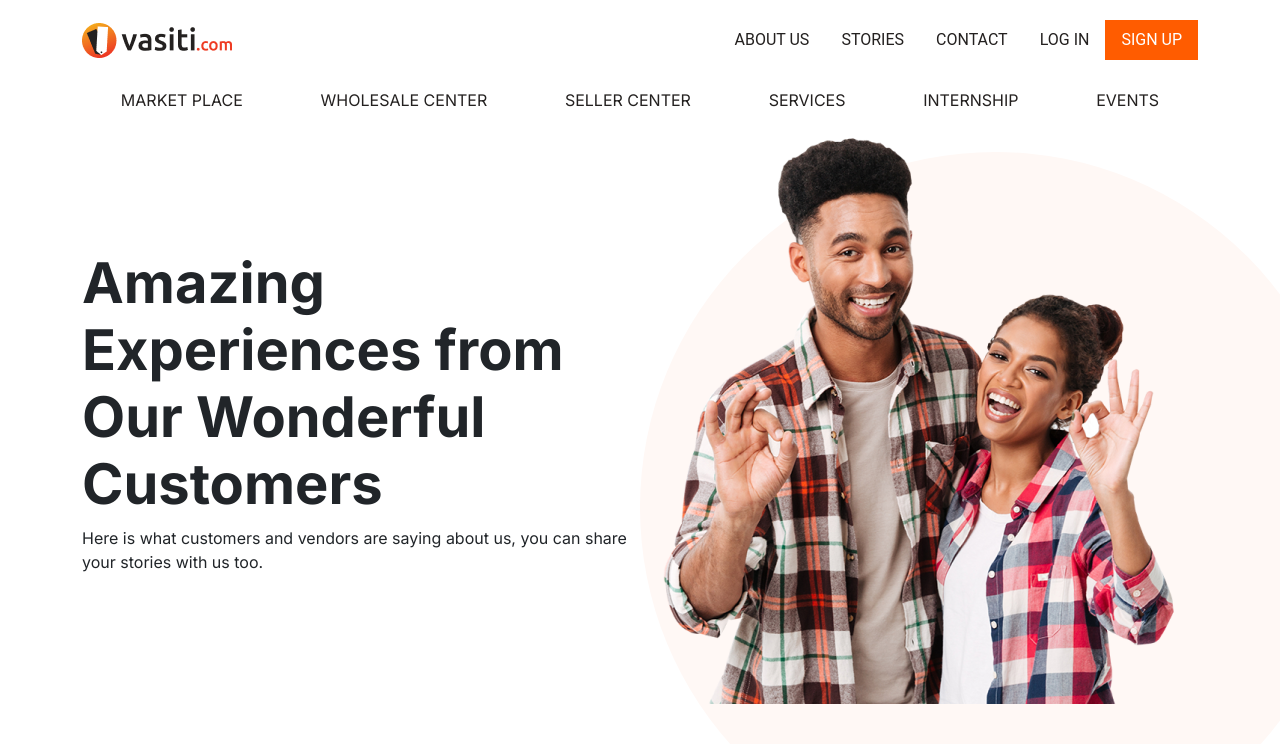
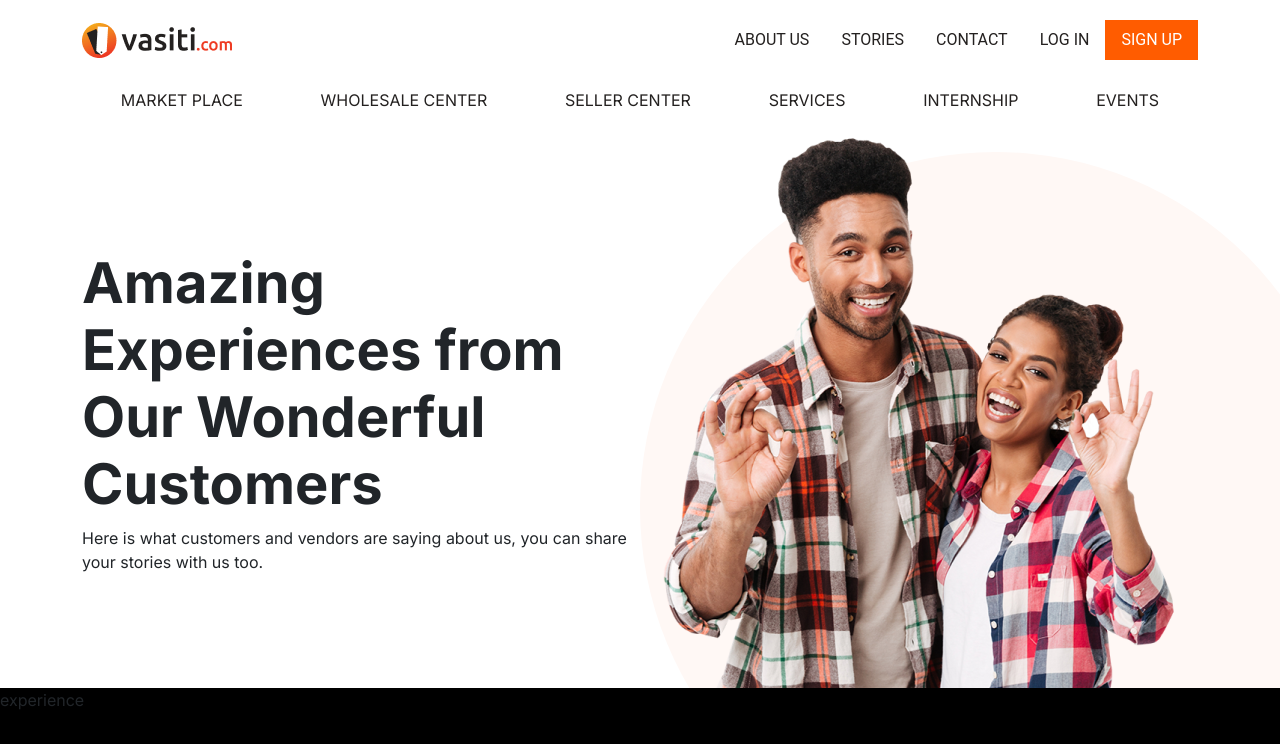
Before and after one commit to nzejoe/vasiti-testimonal-test, a React (Create React App) app: page / in a window 1280 px wide. Shown: the top 744 px of the page. Built offline with nearby package versions, Linux system fonts and the light colour scheme.

Commit message:
Experence section container created

```diff
--- a/src/App.js
+++ b/src/App.js
@@ -1,4 +1,4 @@
-import { CustomNavbar, CustomLinks, Header } from "./components";
+import { CustomNavbar, CustomLinks, Header, Experience } from "./components";
 
 import "./App.scss";
 
@@ -6,10 +6,11 @@ function App() {
   return (
     <div className="App">
       <CustomNavbar />
-      <div className="main-content">
+      <main className="main-content">
         <CustomLinks />
         <Header />
-      </div>
+        <Experience/>
+      </main>
     </div>
   );
 }
--- a/src/App.scss
+++ b/src/App.scss
@@ -58,18 +58,26 @@
                 height: 711px;
                 background-color: #FFF8F5;
                 border-radius: 50%;
-                z-index: -1;
+                z-index: -2;
             }
 
             .image-container{
                 top: 50%;
                 right: 0;
                 transform: translate(-0%, -50%);
+                z-index: -1;
             }
         }
     }
 }
 // END OF HERO
+
+// EXPERIENCE SECTION
+.experience{
+    height: 636px;
+    background-color: #000;
+}
+// END OF EXPERIENCE SECTION
 
 @media screen and (min-width: 768px){
     .hero-content{
--- /dev/null
+++ b/src/components/Experience.jsx
@@ -0,0 +1,13 @@
+import React from 'react'
+
+const Experience = () => {
+  return (
+    <div className='experience'>
+        <div className="experience-inner">
+            experience
+        </div>
+    </div>
+  )
+}
+
+export default Experience
--- a/src/components/index.js
+++ b/src/components/index.js
@@ -1,5 +1,6 @@
 import CustomNavbar from "./CustomNavbar";
 import CustomLinks from "./CustomLinks";
 import Header from "./Header";
+import Experience from "./Experience";
 
-export { CustomNavbar, CustomLinks , Header};
+export { CustomNavbar, CustomLinks, Header, Experience };
```
